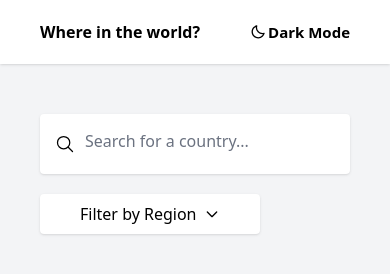
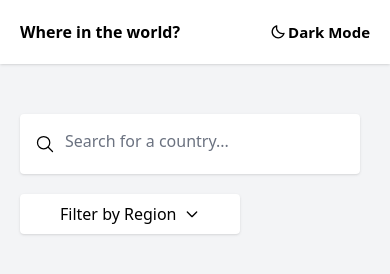
Before and after one commit to Stephy-Crown/REST-Countries-API, a website: page index.html in a window 390 px wide. Drawn offline with nearby package versions, Linux system fonts and the light colour scheme; no server answers.

Commit message:
adjusted padding in x- direction for mobile view

```diff
--- a/index.html
+++ b/index.html
@@ -12,7 +12,7 @@
           <body class="dark:bg-slate-900 bg-gray-100 font-nunito dark:text-white ">
             <main class="mx-auto md:max-w-xl dark:transition duration-200 ease-out">
 
-              <header class="flex justify-between px-[40px] shadow pt-[20px]  pb-[20px]   dark:bg-slate-700 bg-white">
+              <header class="flex justify-between px-[20px] shadow pt-[20px]  pb-[20px]   dark:bg-slate-700 bg-white">
                 <div class="font-bold text-[16px]">Where in the world?</div>
                 <div class="inline-flex items-center ">
                   <img src="bx-moon (1).svg" class="moon w-4" alt="moonIcon">
@@ -25,8 +25,8 @@
                 </div>
               </header>
 
-              <div class="md:flex md:justify-between px-[40px]  mt-[50px]">
-                <div class="inline-flex items-center h-[60px] bg-white md:w-[450px] w-[310px] shadow rounded pl-[15px] md:mb-0 mb-[20px] dark:bg-slate-700">
+              <div class="md:flex md:justify-between px-[20px]  mt-[50px]">
+                <div class="inline-flex items-center h-[60px] bg-white md:w-[450px] w-[340px] shadow rounded pl-[15px] md:mb-0 mb-[20px] dark:bg-slate-700">
                   <img src="search-outline.svg" alt="searchIcon" class="w-5 h-5 ">
                   <!-- <ion-icon name="search-outline"></ion-icon> -->
                 <input type="text" placeholder="Search for a country..." id="search" class="dark:bg-slate-700 md:mb-0 mb-[46px] md:mt-0 mt-[40px] rounded pl-[10px] md:pr-[150px] py-[10px] bg-white border-none focus:ring-0">
@@ -56,7 +56,7 @@
                   </div>
 
                 </div>
-                <section id="section" class="md:grid md:grid-cols-4 md:gap-8 px-[40px] mt-[50px] "></section>
+                <section id="section" class="md:grid md:grid-cols-4 md:gap-8 px-[20px] mt-[50px] "></section>
 
                 <!-- <div id="section" class="md:grid md:grid-cols-4 md:gap-8 px-[40px] mt-[50px] dark:transition duration-500"></div> -->
               </main>
```
Also changed, not shown: dist/output.css.
